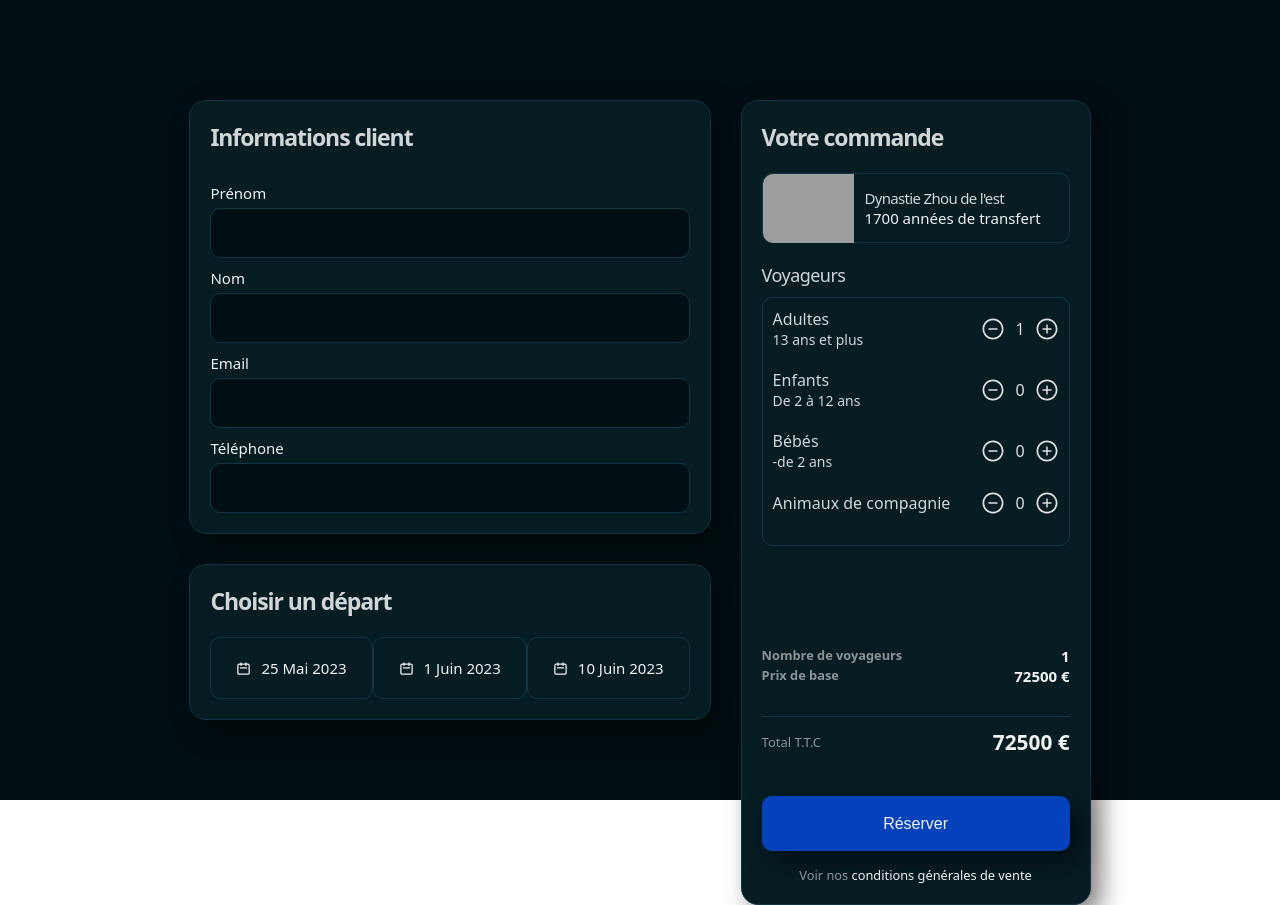
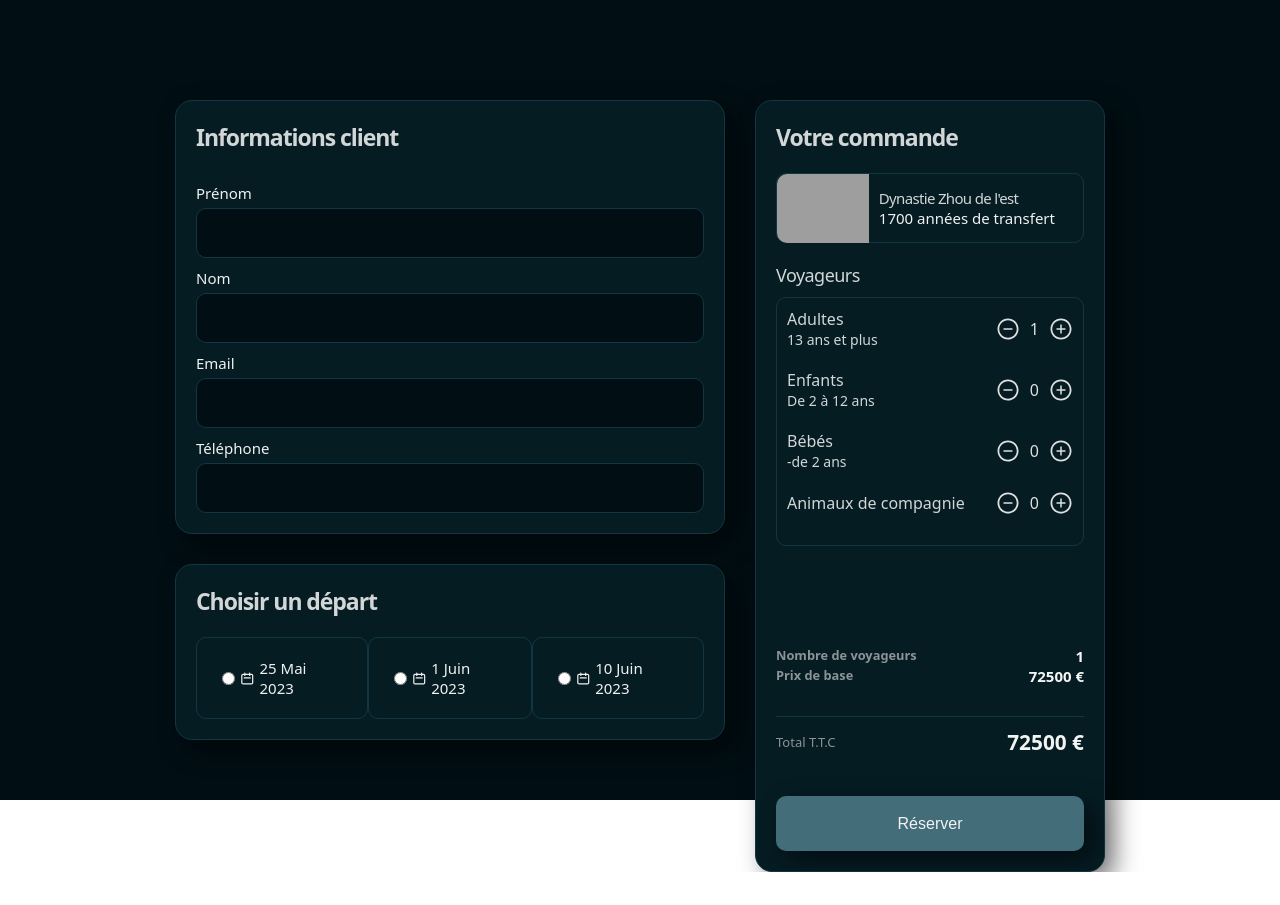
Before and after one commit to jbeillevert/Time-travel-agency-hackathon-, a React (Vite) app: page / in a window 1280 px wide. After the commit the page ends 872 px from the top, so only its background shows below. Built offline with nearby package versions, Linux system fonts and the light colour scheme; grey boxes are pictures that could not be loaded.

Commit message:
Page reservation terminée

```diff
--- a/src/components/pages/ReservationForm.jsx
+++ b/src/components/pages/ReservationForm.jsx
@@ -9,7 +9,6 @@ import { AiOutlinePlusCircle } from "react-icons/ai";
 
 
 const ReservationForm = () => {
-    const [initialPrice, setInitialPrice] = useState(72500)
     const [totalPrice, setTotalPrice] = useState(72500)
     const [nbAdultes, setNbAdultes] = useState(1)
     const [nbEnfants, setNbEnfants] = useState(0)
@@ -17,6 +16,8 @@ const ReservationForm = () => {
     const [nbAnimaux, setNbAnimaux] = useState(0)
     const [nbVoyageursTotal, setNbVoyageursTotal] = useState(1)
 
+
+    const [initialPrice, setInitialPrice] = useState(72500)
     const [imgCommand, setImgCommand] = useState('')
     const [titleCommand, setTitleCommand] = useState('')
     const [textCommand, setTextCommand] = useState('')
@@ -100,15 +101,15 @@ const ReservationForm = () => {
                             <div className="dates-container">
                                 <div className="dates-proposal-rf">
                                     <label className="custom-radio">
-                                        <input type="radio" className="text-dates-proposal" name="date1" />
+                                        <input type="radio" className="text-dates-proposal" name="date" />
                                         <HiOutlineCalendar className="icon-calendar" /> 25 Mai 2023
                                     </label>
                                     <label className="custom-radio">
-                                        <input type="radio" className="text-dates-proposal" name="date2" />
+                                        <input type="radio" className="text-dates-proposal" name="date" />
                                         <HiOutlineCalendar className="icon-calendar" /> 1 Juin 2023
                                     </label>
                                     <label className="custom-radio">
-                                        <input type="radio" className="text-dates-proposal" name="date3" />
+                                        <input type="radio" className="text-dates-proposal" name="date" />
                                         <HiOutlineCalendar className="icon-calendar" /> 10 Juin 2023
                                     </label>
                                 </div>
@@ -186,7 +187,6 @@ const ReservationForm = () => {
                                 <div className="total-price">{totalPrice} €</div>
                             </div>
                             <button type="submit" className='button-reservation'>Réserver</button>
-                            <p className='text-cgv'>Voir nos <span>conditions générales de vente</span></p>
                         </div>
                     </div>
 
--- a/src/style/_reservation-form.scss
+++ b/src/style/_reservation-form.scss
@@ -73,7 +73,7 @@
 }
 
 .text-dates-proposal {
-    display: none; /* Masque l'input radio par défaut */
+     /* Masque l'input radio par défaut */
     color: #bbbbbb;
 }
 
@@ -85,7 +85,7 @@
     display: flex;
     align-items: center;
     justify-content: center;
-    gap: 10px;
+    gap: 5px;
     color: #F1F1F1;
     font-size: 15px;
     font-weight: 300;
@@ -179,6 +179,11 @@ input[type="radio"]:checked {
     align-items: center;
     gap: 10px;
     color: #dfdfdf;
+    outline: none;
+}
+
+.counter-text {
+    outline: none;
 }
 
 .icon-minus {
@@ -213,7 +218,7 @@ input[type="radio"]:checked {
 }
 
 .button-reservation {
-    background: #0442BB;
+    background: #446d7a;
     border: none;
     box-shadow: 10px 10px 25px rgba(0, 0, 0, 0.5);
     border-radius: 10px;
@@ -221,13 +226,12 @@ input[type="radio"]:checked {
     color: #f2f3f3;
     font-weight: 500;
     font-size: 1rem;
-    margin-bottom: 15px;
     cursor: pointer;
     transition: 300ms;
 }
 
-.button-reservation:active {
-    background: #205fdd;
+.button-reservation:hover {
+    background: #6396A5;
     transform: scale(0.96);
 }
 
```
